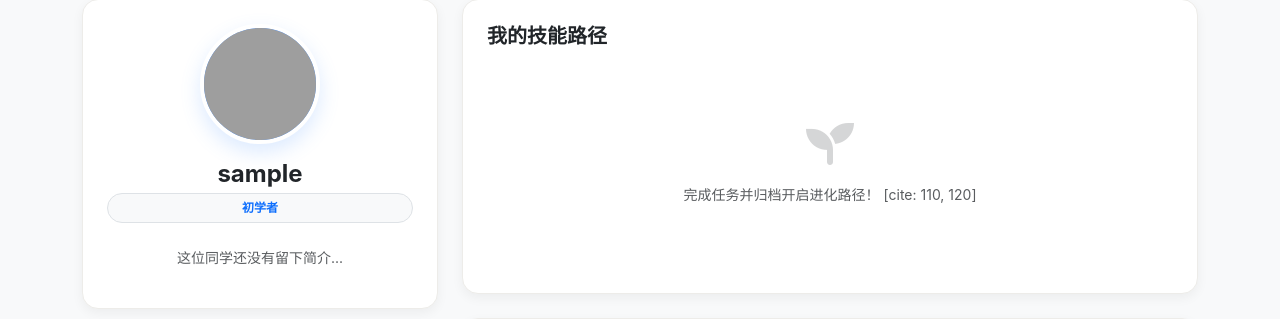
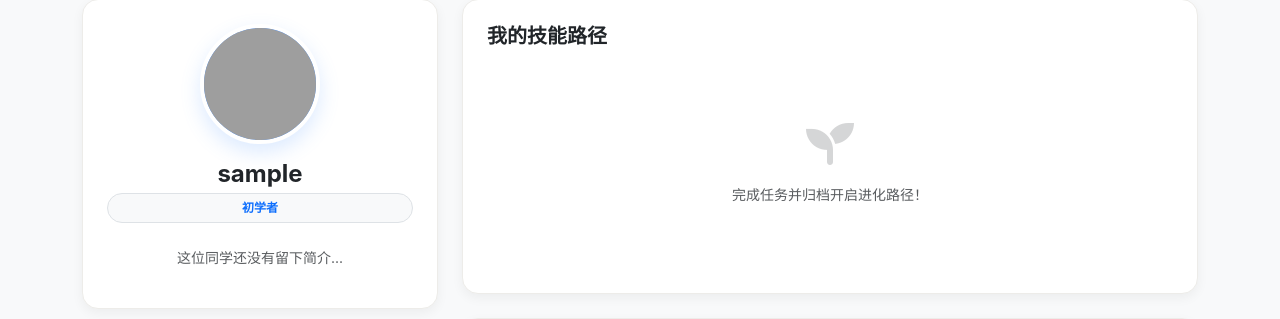
Before and after one commit to ZWEIGJ/skill-path-tracker, a Django app: page /profile/ in a window 1280 px wide. Shown: the part 106-425 px from the top of the page. Run offline with Django 5.2, Linux system fonts and the light colour scheme; the visitor is signed in with stand-in values (Sample User, id 1); data that the repository does not hold is empty; grey boxes are pictures that could not be loaded.

Commit message:
change profile

```diff
--- a/users/templates/users/profile.html
+++ b/users/templates/users/profile.html
@@ -145,7 +145,7 @@
                 {% else %}
                     <div class="text-center py-5">
                         <i class="fas fa-seedling text-muted fa-3x mb-3 opacity-25"></i>
-                        <p class="text-muted small">完成任务并归档开启进化路径！ [cite: 110, 120]</p>
+                        <p class="text-muted small">完成任务并归档开启进化路径！ </p>
                     </div>
                 {% endif %}
             </div>
```
Also changed, not shown: media/avatars/2026/04/1395259657-how-making-employees-lifelong-learners-company-succeed.webp (added).
